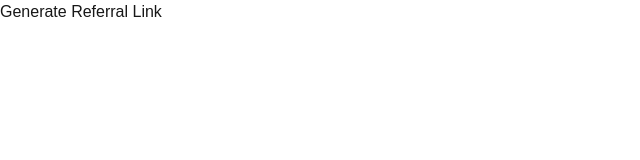
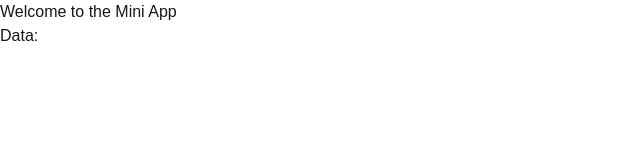
Before and after one commit to Abelo-123/paxyoRefer, a Next.js app: page / in a window 1280 px wide. Shown: the top 160 px of the page, without its empty margins (0-640 px from the left). Built offline with nearby package versions, Linux system fonts and the light colour scheme; no server answers; the database is empty.

Commit message:
4Kv2BdqbhF

```diff
--- a/app/page.tsx
+++ b/app/page.tsx
@@ -1,70 +1,13 @@
-"use client"
-import { useState, useEffect } from 'react';
-import { supabase } from '@/lib/supabaseClient'
+import { useSearchParams } from 'next/navigation';
 
-const ReferralButton = () => {
-  const [referralLink, setReferralLink] = useState('');
-  const [userEmail, setUserEmail] = useState('');
+export default function HomePage() {
+    const searchParams = useSearchParams();
+    const data = searchParams.get('data');
 
-  useEffect(() => {
-    const fetchUser = async () => {
-      const user = await supabase
-        .from('users')
-        .select('id')
-        .eq('id', 100)
-        .single(); // Assuming the email is unique
-
-      if (user.data) {
-        setUserEmail(user.data.id);
-      }
-    };
-
-    fetchUser();
-  }, []);
-
-  const handleGenerateReferralLink = async () => {
-    if (!userEmail) return;
-
-    // Fetch or generate referral code if it doesn't exist
-    const { data, error } = await supabase
-      .from('users')
-      .select('referral_code')
-      .eq('id', 100)
-      .single();
-
-    if (error) {
-      console.error('Error fetching referral code:', error);
-      return;
-    }
-
-    let referralLink = data?.referral_code;
-
-    if (!referralLink) {
-      // Generate and update referral code if it doesn't exist
-      referralLink = `${userEmail}-${Math.random().toString(36).substr(2, 9)}`;
-
-      const { error: updateError } = await supabase
-        .from('users')
-        .update({ referral_code: referralLink })
-        .eq('id', 100);
-
-      if (updateError) {
-        console.error('Error updating referral code:', updateError);
-        return;
-      }
-    }
-
-    // Show the generated referral link
-    const referralUrl = `https://your-app-url.com/referral/${referralLink}`;
-    setReferralLink(referralUrl);
-  };
-
-  return (
-    <div>
-      <button onClick={handleGenerateReferralLink}>Generate Referral Link</button>
-      {referralLink && <p>Your referral link: <a href={referralLink}>{referralLink}</a></p>}
-    </div>
-  );
-};
-
-export default ReferralButton;
+    return (
+        <div>
+            <h1>Welcome to the Mini App</h1>
+            <p>Data: {data}</p>
+        </div>
+    );
+}
--- a/package.json
+++ b/package.json
@@ -10,7 +10,10 @@
   },
   "dependencies": {
     "@supabase/supabase-js": "^2.47.2",
+    "@telegram-apps/sdk": "^2.9.0",
+    "@twa-dev/sdk": "^8.0.1",
     "next": "15.0.4",
+    "node-telegram-bot-api": "^0.66.0",
     "react": "^19.0.0",
     "react-dom": "^19.0.0"
   },
```
Also changed, not shown: 2 other files (tests, documents, lock files or other folders).
